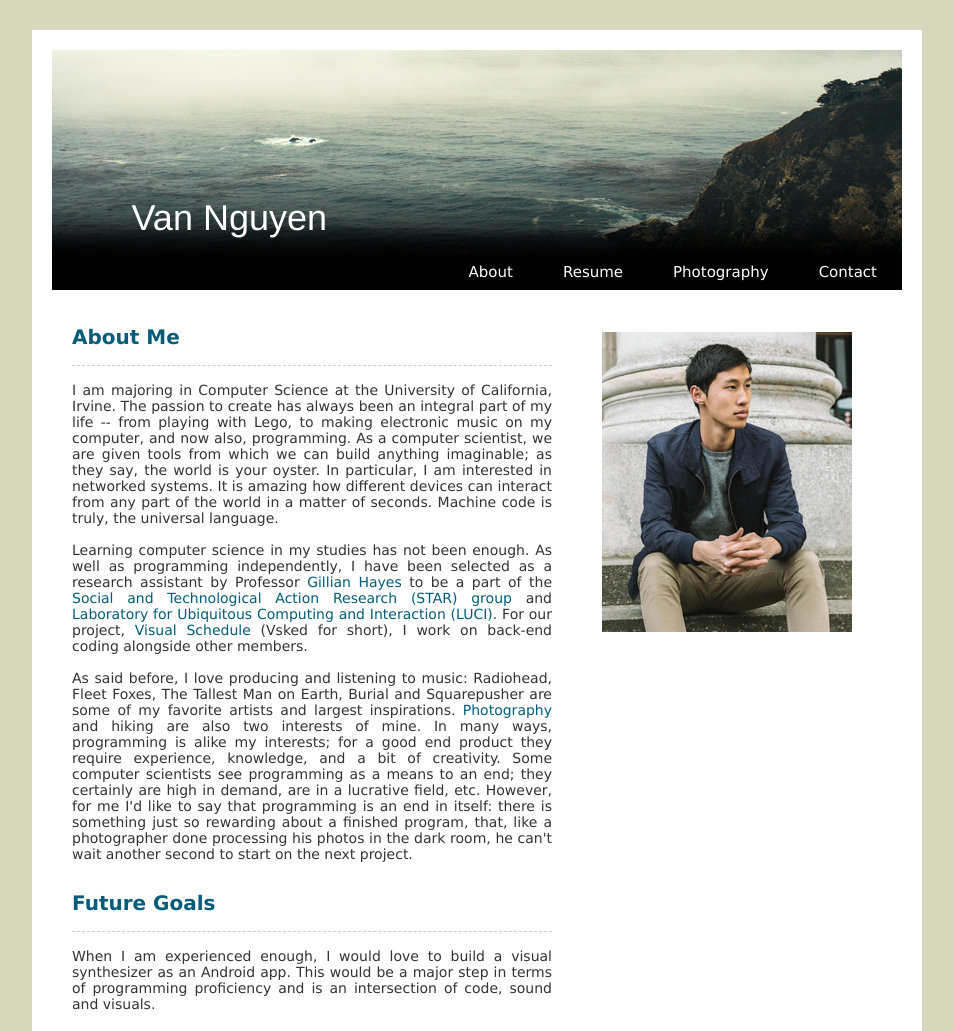
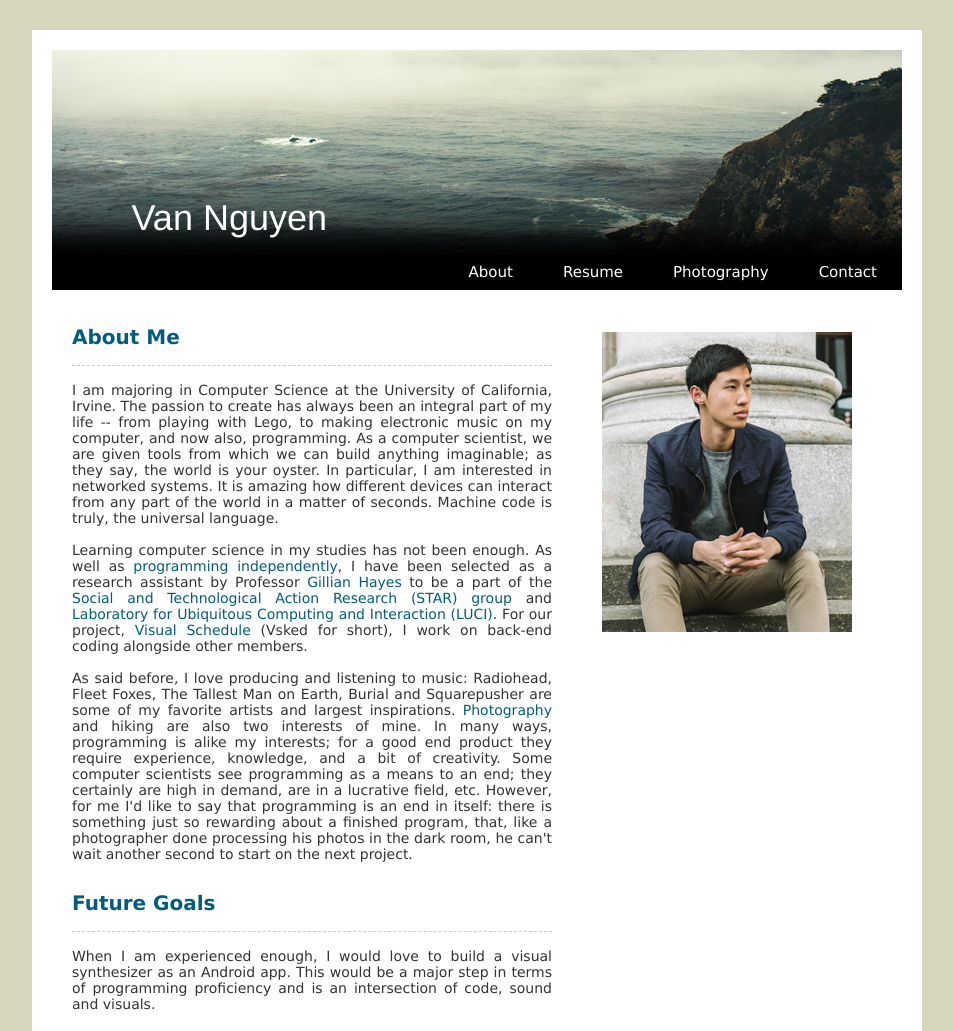
Before and after one commit to vankhoawin/vanResume, a plain HTML site: page src/index.html in a window 1280 px wide. Shown: the top 1031 px of the page, without its empty margins (183-1136 px from the left). Drawn offline with Linux system fonts and the light colour scheme.

Commit message:
change index

```diff
--- a/src/index.html
+++ b/src/index.html
@@ -35,7 +35,7 @@ In particular, I am interested in networked systems. It is amazing how different
 from any part of the world in a matter of seconds. Machine code is truly, the universal language.</p>
 <p>&nbsp;</p>
 <p>Learning computer science in my studies has not been enough. As well as
-programming independently, I have been selected as a research assistant by
+<a href="https://github.com/vnguyen94" target="_blank">programming independently</a>, I have been selected as a research assistant by
 Professor <a href="http://www.gillianhayes.com/" target="_blank">Gillian Hayes</a> to be a part of
 the <a href="http://www.star-uci.org/" target="_blank">Social and Technological Action Research (STAR) group</a> and
 <a href="http://luci.ics.uci.edu/#overview/" target="_blank">Laboratory for Ubiquitous Computing and Interaction (LUCI)</a>. For our project,
```
